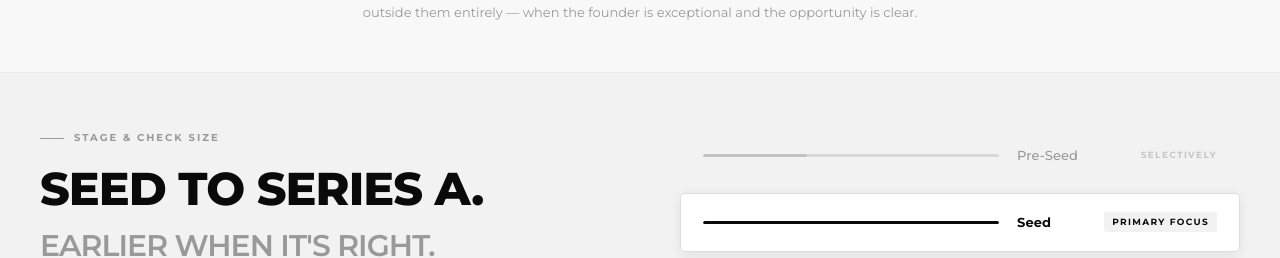
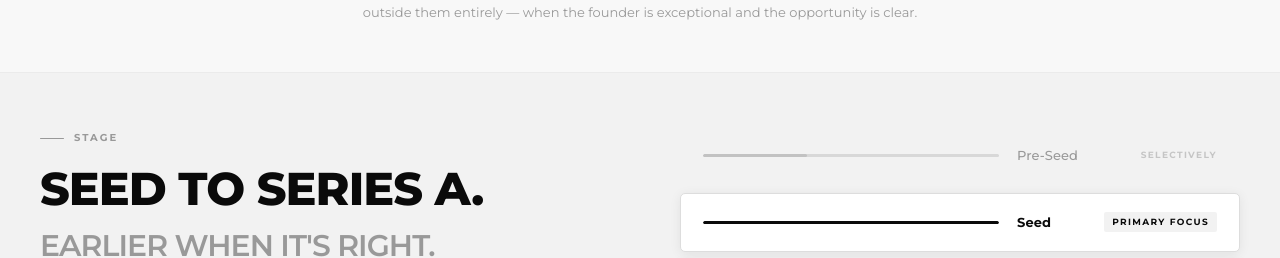
Before and after one commit to Ryano1221/backfield-ventures, a Next.js app: page / in a window 1280 px wide. Shown: the part 1582-1840 px from the top of the page. Built offline with nearby package versions, Linux system fonts and the light colour scheme.

Commit message:
Rename eyebrow from 'Stage & Check Size' to 'Stage'

```diff
--- a/src/components/Stage.tsx
+++ b/src/components/Stage.tsx
@@ -28,7 +28,7 @@ export default function Stage() {
       >
         {/* Left */}
         <div>
-          <div className="eyebrow">Stage &amp; Check Size</div>
+          <div className="eyebrow">Stage</div>
           <h2
             style={{
               fontFamily: "var(--font-montserrat), system-ui, sans-serif",
```
